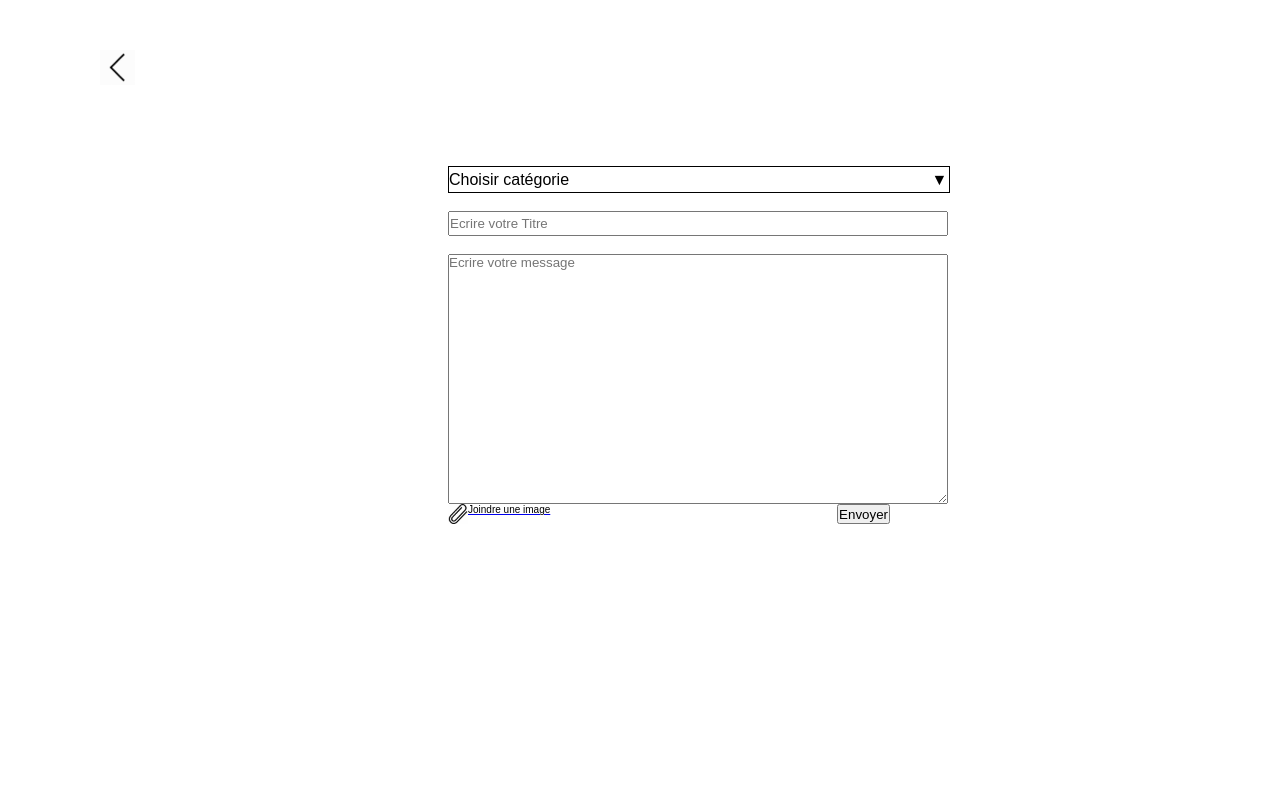
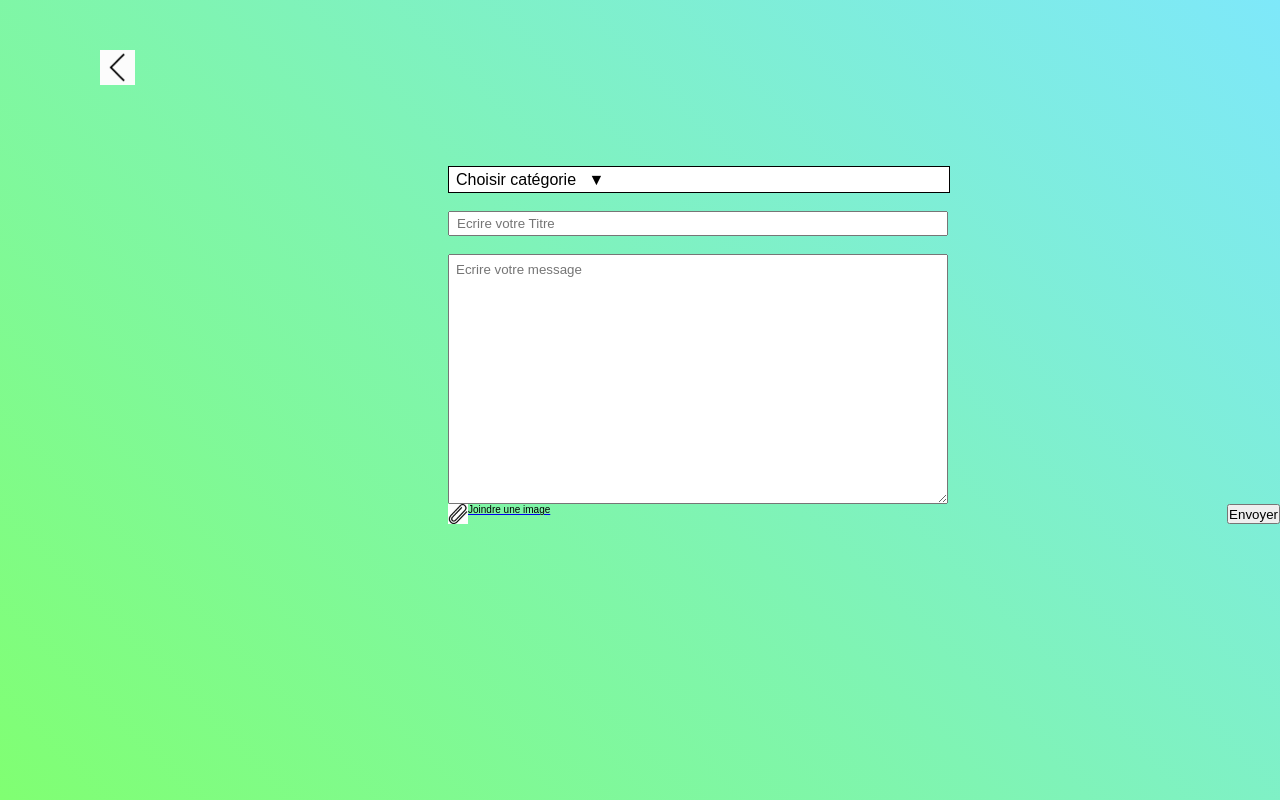
Before and after one commit to idrisT11/isep-iclald, a PHP site: page /forum.html in a window 1280 px wide. Run offline with PHP 8.4, Linux system fonts and the light colour scheme.

Commit message:
forum v5

```diff
--- a/accueil-forum.css
+++ b/accueil-forum.css
@@ -15,7 +15,7 @@
     width: 500px;
     height: 86px;
     border: solid 1px black;
-    background-color: green;
+    background-color: white;
     position: sticky;
     top: 0px;
     font-size: 12px;
--- a/forum.css
+++ b/forum.css
@@ -4,7 +4,10 @@
     margin: 0px;
     padding: 0px;
     font-family: Avenir, sans-serif;
+}body{
+    background :linear-gradient(45deg, #80ff72,#7ee8fa);
 }
+
 #div1{
     width: 100%;
 }
@@ -37,6 +40,7 @@
 }
 
 nav ul li{
+    margin-left: 7px;
     margin-top: -6px;
     float: left;
     width: 100%;
@@ -100,6 +104,12 @@
     flex-direction: row;
     justify-content: space-between;
 }
+#input{
+    padding: 7px;
+}
+#msg{
+    padding: 7px;
+}
 #addImg{
     display: flex;
     align-items: flex-start;
@@ -118,3 +128,6 @@
 #envoyer{
     margin-right: 390px;
 }
+#deroulant{
+    padding: 7px;
+}
--- a/forum.html
+++ b/forum.html
@@ -1,6 +1,6 @@
 <html>
 <head>
-	<title>forum</title>
+	<title></title>
  <meta charset="utf-8">
 	<link rel="stylesheet" href="forum.css">
 </head>
@@ -19,7 +19,7 @@
   <nav>
     <ul>
       <li class="deroulant"><a href="#">Choisir catégorie &ensp;
-        <der id="der">▼</der>
+        <der>▼</der>
       </a>
         <ul class="sous">
           <li><a href="#">Catégorie 1</a></li>
@@ -33,11 +33,12 @@
   </nav>
   <br>
 
-    <input type="text" name="sujet" placeholder="Ecrire votre Titre" style="width: 500px; height: 25px">
+    <input id="input" type="text" name="sujet" placeholder="Ecrire votre Titre" style="width: 500px; height: 25px">
     <br>
     <br>
-
-    <textarea name="message"  placeholder="Ecrire votre message" id="message" style="width: 500px; height: 250px"></textarea>
+    <div4 id ="div4">
+      <textarea id="msg" name="message"  placeholder="Ecrire votre message" id="message" style="width: 500px; height: 250px"></textarea>
+    </div4>
     <br>
       <div2 id="div2">
         <div3>
@@ -46,7 +47,7 @@
             <image1 id="image1">Joindre une image</image1>
           </a>
         </div3>
-      <input id="envoyer" type="submit" name="envoyer" value="Envoyer" class="btn2">
+      <input type="submit" name="envoyer" value="Envoyer" class="btn2">
       </div2>
     </div>
 
```
